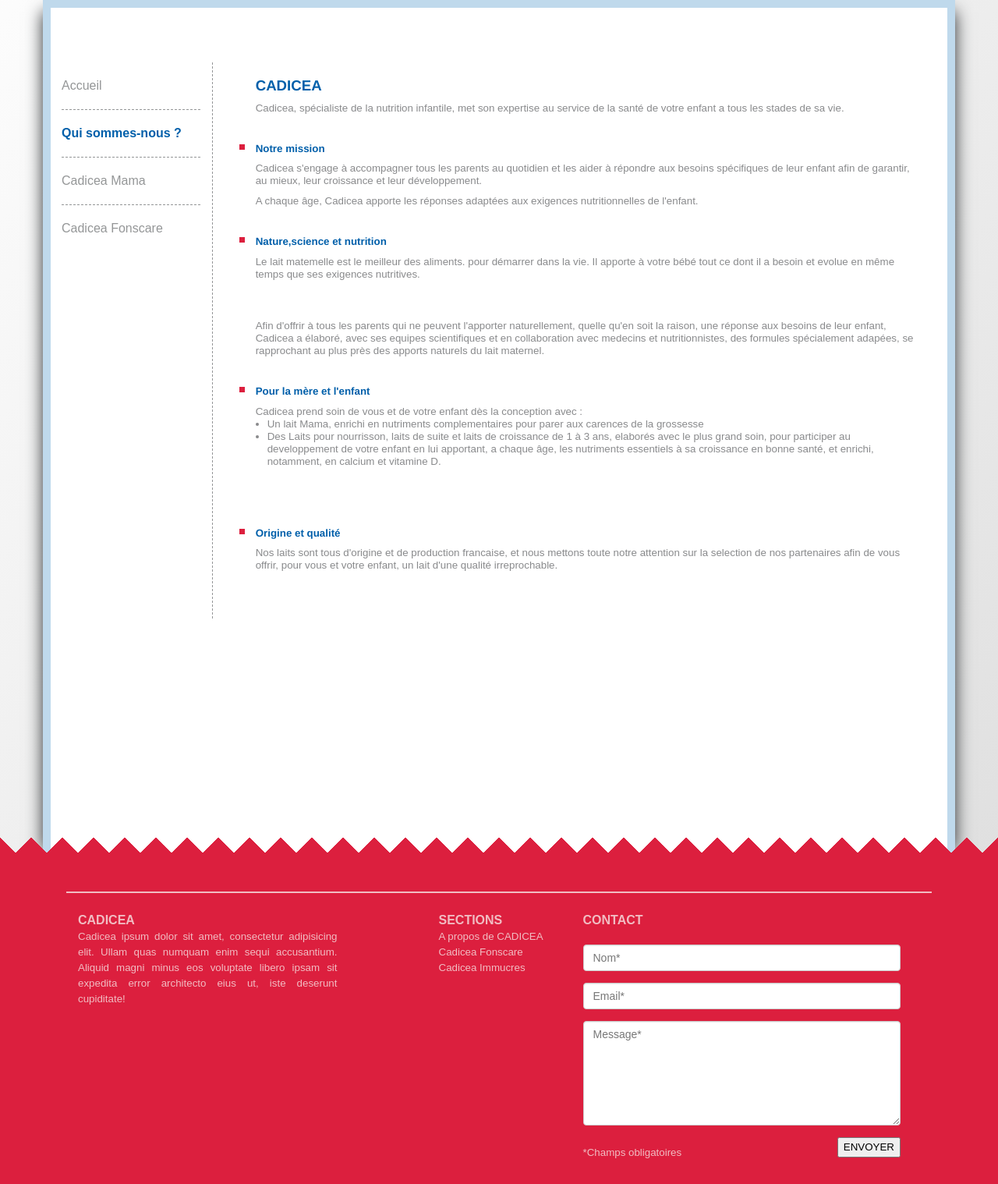
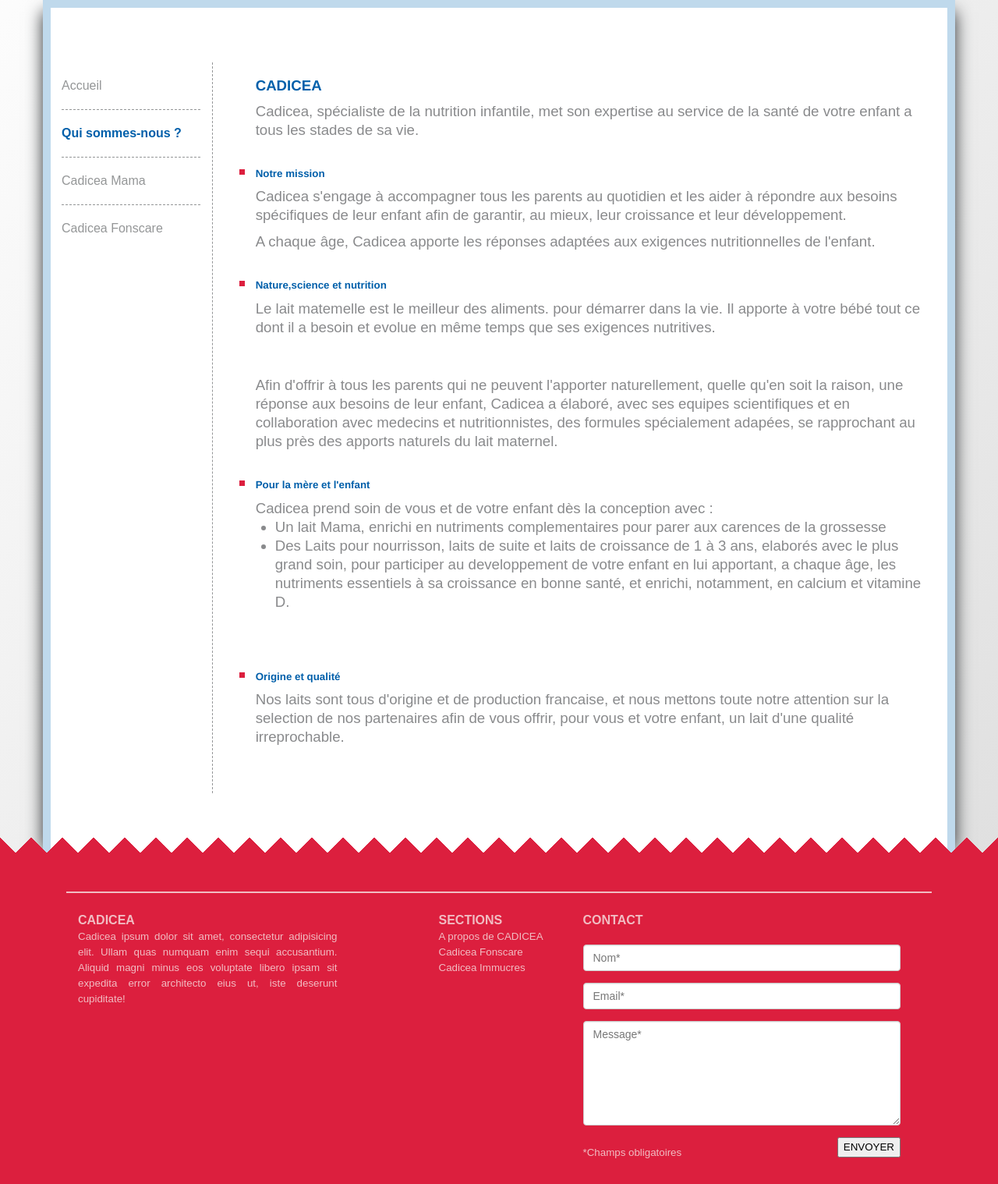
Before and after one commit to daolf/cadiceaLight, a PHP site: page /decouvrir.php?sheet=quiSommesNous in a window 1280 px wide. Shown: the part 228-1746 px from the top of the page at 78% size. Run offline with PHP 8.4, Linux system fonts and the light colour scheme.

Commit message:
FIX taille texte page interne

```diff
--- a/css/contentlight.css
+++ b/css/contentlight.css
@@ -22,6 +22,7 @@ a:hover, .current{
     padding-left: 0px;
     padding-right: 0px;
     background-color: #fff;
+
 }
 .menu-content {
     padding: 70px 0px 30px 14px;
@@ -92,21 +93,21 @@ li {
 li p {
 	text-align: left;
 	font-family: Arial;
-	font-size: 10pt;
+	font-size: 14pt;
 	color: #898a8c;
-	line-height: 16px;
+	line-height: 24px;
 }
 
 .libis {
 	font-family: Arial;
-	font-size: 10pt;
+	font-size: 14pt;
 	color: #898a8c;
-	line-height: 16px;
+	line-height: 24px;
 	list-style-type: disc;
 }
 
 .ulbis {
-	margin-left: 15px;
+	margin-left: 25px;
 	padding-left: 0px;
 }
 
@@ -152,9 +153,9 @@ li p {
 /* Surcharge css pour les différentes pages */
 .text-hors-li{
 	font-family: Arial;
-	font-size: 11pt;
+	font-size: 14pt;
 	color: #898a8c;
-	line-height: 16px;
+	line-height: 24px;
 	padding-left: 45px;
 	text-align: justify;
 	height:700px;
@@ -163,9 +164,9 @@ li p {
 
 .libis-mama {
   font-family: Arial;
-  font-size: 11pt;
+  font-size: 14pt;
   color: #898a8c;
-  line-height: 16px;
+  line-height: 24px;
   list-style-type: disc;
   letter-spacing: 1px;
   text-align: justify;
--- a/css/quiSommesNous.css
+++ b/css/quiSommesNous.css
@@ -54,6 +54,7 @@ a:hover, .current{
 			    border-style: dashed;
 			    border-color: #949697;
 			    border-width: 0px 0px 0px 1px;
+
 			}
 
 			h1{
```
